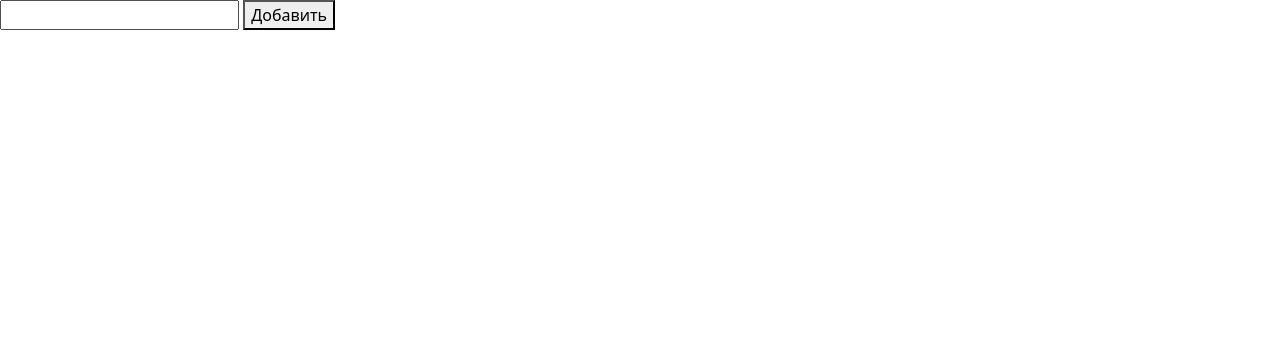
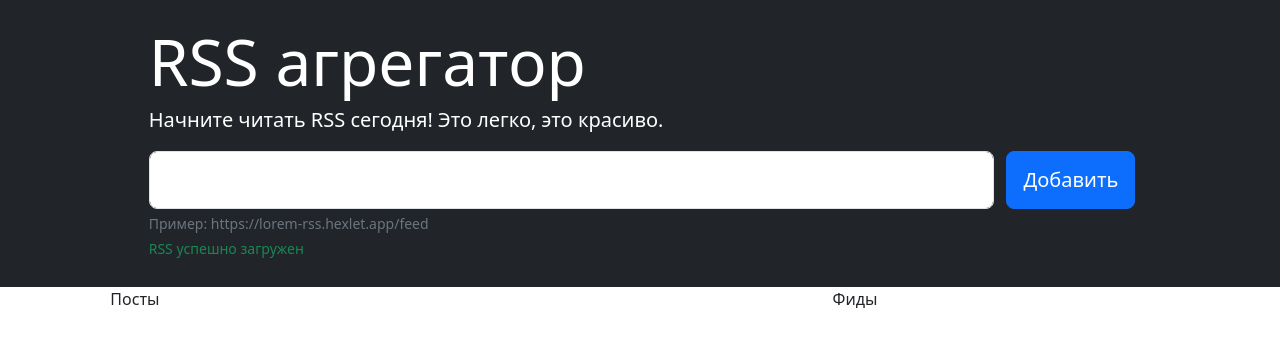
Before and after one commit to AmiAmichka/frontend-project-11, a website built with Vite: page index.html in a window 1280 px wide. Built offline with nearby package versions, Linux system fonts and the light colour scheme.

Commit message:
Task 1:  сделать лэйаут шапки страницы, наметить скелет для фидов и постов

```diff
--- a/index.html
+++ b/index.html
@@ -6,13 +6,46 @@
     <meta name="viewport" content="width=device-width, initial-scale=1.0" />
     <title>vite-project</title>
     <link href="https://cdn.jsdelivr.net/npm/bootstrap@5.3.8/dist/css/bootstrap.min.css" rel="stylesheet" integrity="sha384-sRIl4kxILFvY47J16cr9ZwB07vP4J8+LH7qKQnuqkuIAvNWLzeN8tE5YBujZqJLB" crossorigin="anonymous">
+    <link href="/index.css" rel="stylesheet">
   </head>
   <body>
-    <div id="app"></div>
-    <form class="form">
-      <input type="text" class="input"/>
-      <button class="button" type="submit">Добавить</button>
-    </form>
+    <div class="container-fluid bg-dark text-white px-5 py-4">
+      <div class="row justify-content-center">
+        <div class="col-10 d-flex flex-column flex-wrap">
+          <p class="display-3 mb-1">RSS агрегатор</p>
+          <p class="lead mb-3">Начните читать RSS сегодня! Это легко, это красиво.</p>
+          <form class="form">
+            <div class="row gap-2 g-2">
+              <div class="form-floating col">
+                <input id="url" name="url" type="text" class="form-control-lg form-control" placeholder="Ссылка RSS"/>
+                <label for="url">Ссылка RSS</label>
+              </div>
+              <button class="btn btn-primary btn-lg col-auto" type="submit">Добавить</button>
+            </div>
+            <p class="form-text text-secondary mb-1">Пример: https://lorem-rss.hexlet.app/feed</p>
+            <p class="text-success mb-1 small">RSS успешно загружен</p>
+          </form>
+        </div>
+      </div>
+    </div>
+
+    <div class="container-fluid px-5">
+      <div class="row justify-content-center">
+        <div class="row col-11">
+
+
+          <div class="col-8">
+            <p>Посты</p>
+            <div class="item">
+            </div>
+          </div>
+
+          <div class="col-4">
+            <p>Фиды</p>
+          </div>
+        </div>
+      </div>
+    </div>
 
     <script src="https://cdn.jsdelivr.net/npm/bootstrap@5.3.8/dist/js/bootstrap.bundle.min.js" integrity="sha384-FKyoEForCGlyvwx9Hj09JcYn3nv7wiPVlz7YYwJrWVcXK/BmnVDxM+D2scQbITxI" crossorigin="anonymous"></script>
     <script type="module" src="index.js"></script>
```
